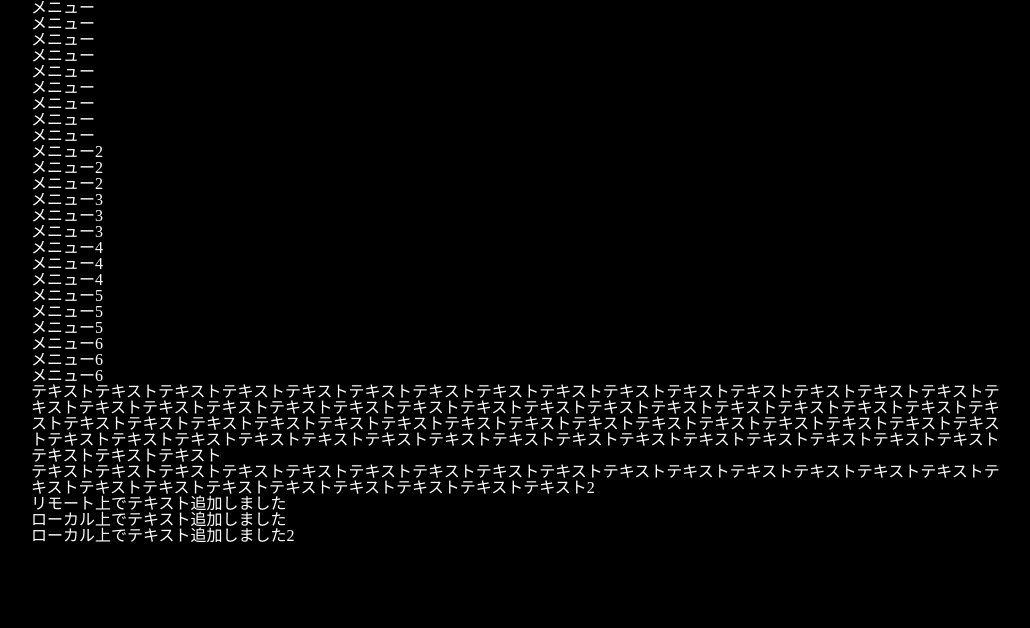
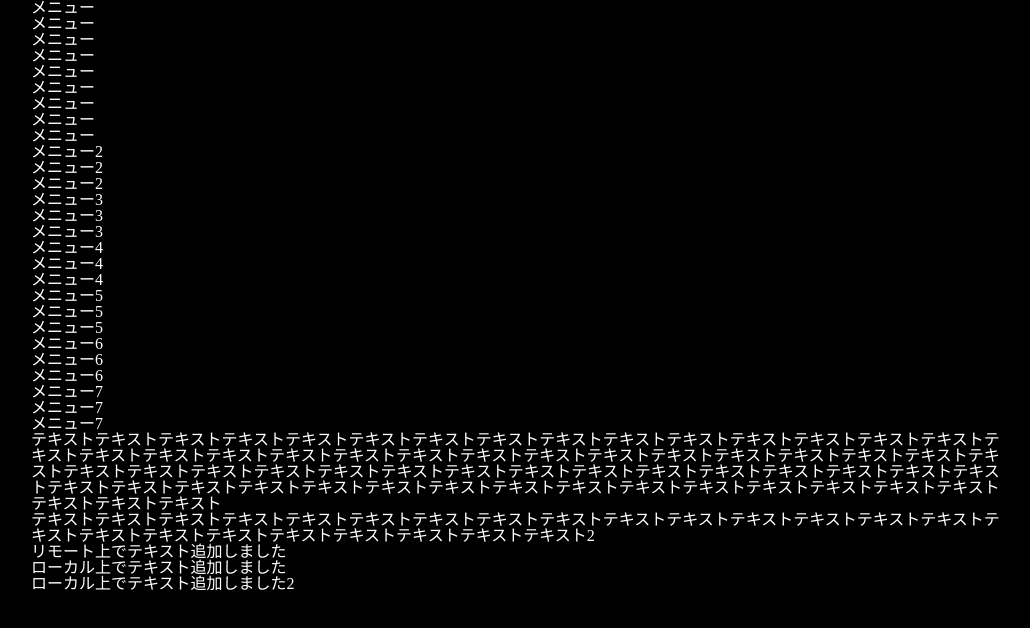
Before and after one commit to suzuki815/testtest3-1, a plain HTML site: page index.html in a window 1280 px wide. Shown: the whole page, without its empty margins (119-1149 px from the left). Drawn offline with Linux system fonts and the light colour scheme.

Commit message:
最初のコミット

```diff
--- a/index.html
+++ b/index.html
@@ -36,6 +36,9 @@
     <li>メニュー6</li>
     <li>メニュー6</li>
     <li>メニュー6</li>
+    <li>メニュー7</li>
+    <li>メニュー7</li>
+    <li>メニュー7</li>
   </ul>
 </nav>
 
```
